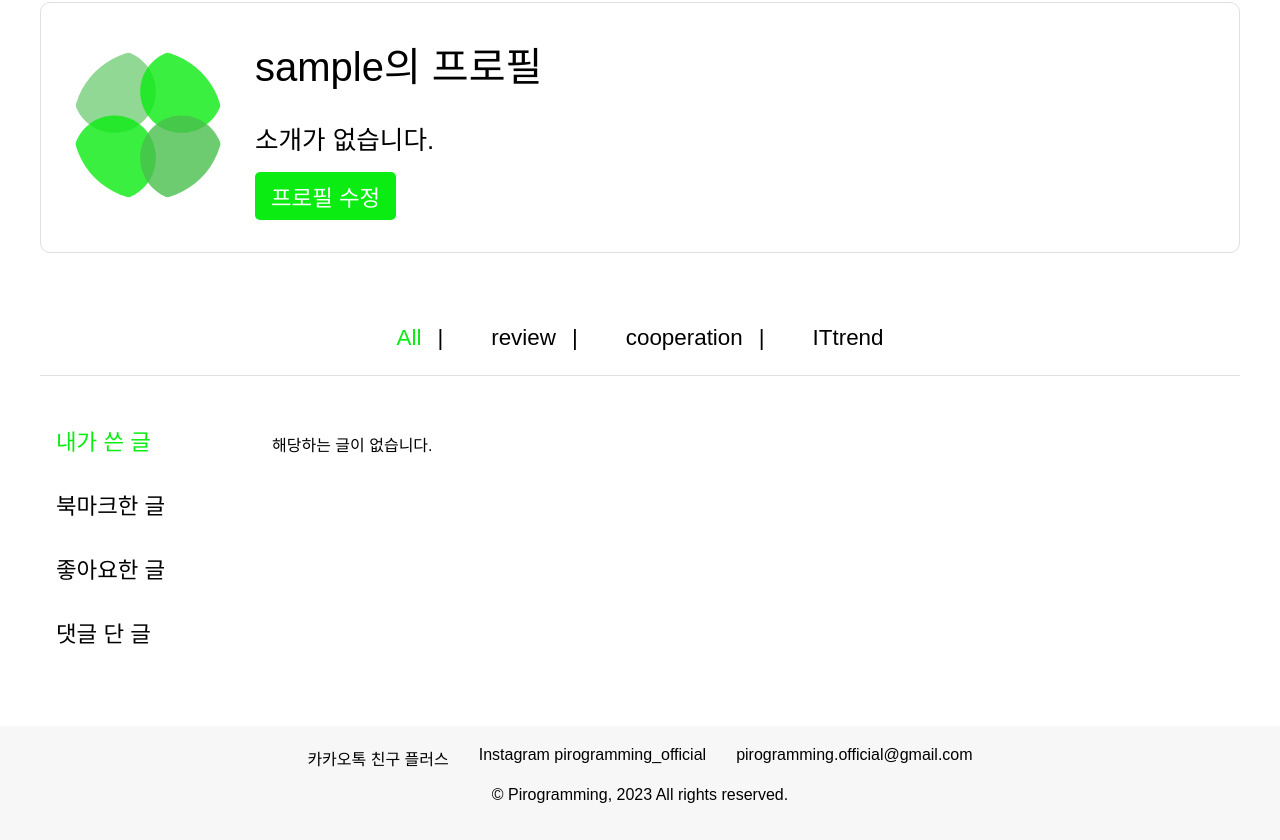
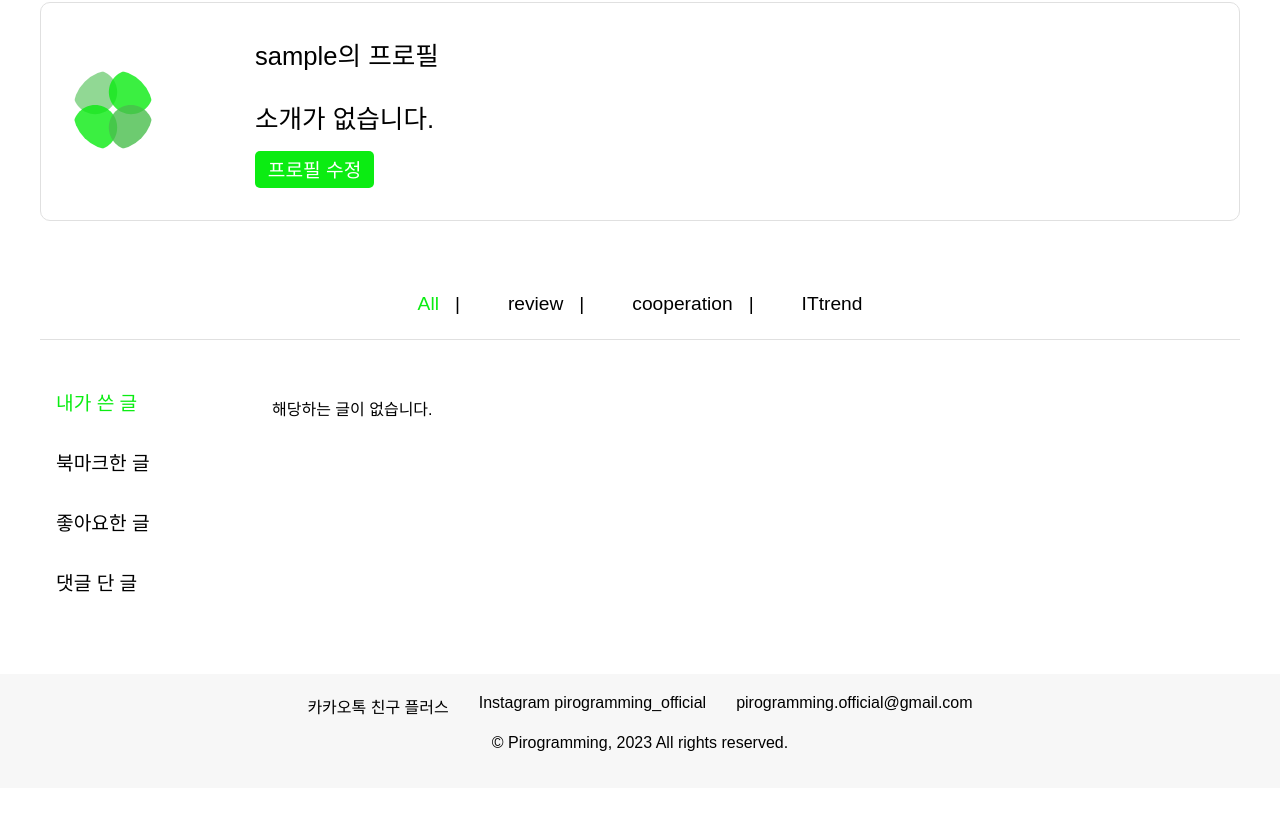
Before and after one commit to PiroTime/PiroTime, a Django app: page /mypage/ in a window 1280 px wide. Shown: the part 68-908 px from the top of the page. After the commit the page ends 819 px from the top, so only its background shows below. Run offline with Django 5.2, Linux system fonts and the light colour scheme; the visitor is signed in with stand-in values (Sample User, id 1); data that the repository does not hold is empty; some web fonts are replaced.

Commit message:
[STYLE] mypage css 수정

```diff
--- a/static/css/mypage/profile.css
+++ b/static/css/mypage/profile.css
@@ -33,8 +33,8 @@ body {
 }
 
 .profile-image img {
-    width: 150px;
-    height: 150px;
+    width: 80px;
+    height: 80px;
     border-radius: 50%;
     object-fit: cover;
 }
@@ -44,7 +44,7 @@ body {
 }
 
 .profile-info h1 {
-    font-size: 2.5rem;
+    font-size: 1.6rem;
     font-weight: 500;
     margin: 0 0 0.5rem 0;
 }
@@ -58,12 +58,12 @@ body {
 .btn-primary {
     background-color: #0BEC12;
     color: white;
-    padding: 0.5rem 1rem;
+    padding: 0.3rem 0.8rem;
     border-radius: 5px;
     text-decoration: none;
     display: inline-block;
     transition: background-color 0.3s ease;
-    font-size: 1.4rem;
+    font-size: 1.2rem;
 }
 
 .btn-primary:hover {
@@ -85,7 +85,7 @@ body {
     justify-content: center;
     gap: 16px;
     margin-bottom: 1.5rem;
-    font-size: 1.4rem;
+    font-size: 1.2rem;
     border-bottom: 1px solid #e0e0e0;
     padding-bottom: 1rem;
 }
@@ -104,7 +104,7 @@ body {
     align-items: flex-start;
     gap: 16px;
     margin-right: 2rem;
-    font-size: 1.4rem;
+    font-size: 1.2rem;
     width: 200px;
 }
 
@@ -136,13 +136,21 @@ body {
 }
 
 /* Ajax card */
+.activity-content {
+    display: grid;
+    grid-template-columns: repeat(4, 1fr);
+    gap: 15px;
+}
+
 .activity-card {
     background-color: #fff;
-    border: 1px solid #ddd;
     border-radius: 10px;
-    overflow: hidden;
+    box-shadow: 0 4px 6px rgba(0, 0, 0, 0.1);
+    padding: 15px;
+    border: 1px solid #CCCCCC;
+    position: relative;
+    cursor: pointer;
     transition: transform 0.3s ease;
-    height: 300px;
     display: flex;
     flex-direction: column;
 }
--- a/templates/corboard/corboard_list.html
+++ b/templates/corboard/corboard_list.html
@@ -199,8 +199,7 @@
                     </form>
                     <div class="review-card-content">
                         <h2>{{ corboard.title }}</h2>
-                        <p>작성자: {{ corboard.writer }}</p>
-                        <p>날짜: {{ corboard.date|date:"Y년 m월 d일" }}</p>
+                        <p>작성자: {{ corboard.writer }} / 날짜: {{ corboard.date|date:"Y년 m월 d일" }}</p>
                         <div class="review-likes">
                             <form class="like-form" data-corboard-id="{{ corboard.pk }}" action="{% url 'corboard:cor_like' pk=corboard.pk %}" method="post">
                                 {% csrf_token %}
--- a/templates/mypage/profile.html
+++ b/templates/mypage/profile.html
@@ -84,13 +84,14 @@ document.addEventListener('DOMContentLoaded', function() {
                         const postElement = document.createElement('div');
                         postElement.classList.add('activity-card');
                         postElement.innerHTML = `
+                            {% with random_image=image_files|random %}
+                            <div class="card-image" style="background-image: url('{% static 'images/' %}{{ random_image }}');"></div>
                             <div class="card-content">
-                                <h3><a href="${post.url}">${post.title}</a></h3> <!-- 제목에 링크 추가 -->
-                                <p>${post.content}</p>
+                                <h3><a href="${post.url}">${post.title}</a></h3>
                                 <span>작성자: ${post.writer}</span>
-                                <span>작성일: ${new Date(post.date).toLocaleDateString()}</span>
-                                <span class="card-category">${post.category}</span>
+                                <span>날짜: ${new Date(post.date).toLocaleDateString()}</span>
                             </div>
+                            {% endwith %}
                         `;
                         activityContent.appendChild(postElement);
                     });
```
Also changed, not shown: other parts of static/css/mypage/profile.css (+21 -11 lines).
